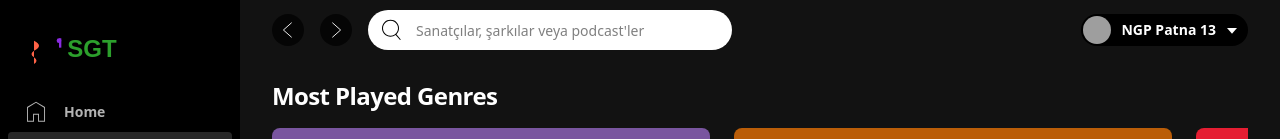
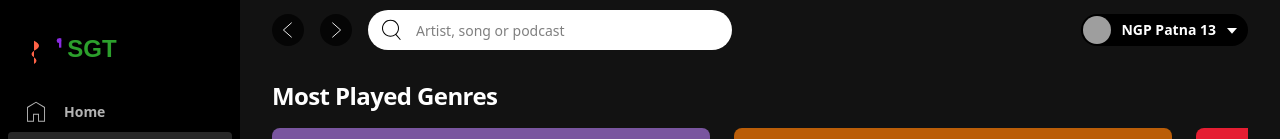
Before and after one commit to Purush2006/minnorProject, a React (Create React App) app: page /search in a window 1280 px wide. Shown: the top 139 px of the page. Built offline with nearby package versions, Linux system fonts and the light colour scheme; grey boxes are pictures that could not be loaded.

Commit message:
initial commit

```diff
--- a/src/components/Navbar/Search.js
+++ b/src/components/Navbar/Search.js
@@ -6,7 +6,7 @@ function Search() {
 			<label htmlFor="search-input" className="text-black w-12 h-10 flex items-center justify-center absolute top-0 left-0">
 				<Icon size={24} name="search" />
 			</label>
-			<input autoFocus={true} type="text" id="search-input" className="h-10 pl-12 outline-none text-black font-medium bg-white rounded-3xl text-sm placeholder-black/50 max-w-full w-[22.75rem]" placeholder="Sanatçılar, şarkılar veya podcast'ler"/>
+			<input autoFocus={true} type="text" id="search-input" className="h-10 pl-12 outline-none text-black font-medium bg-white rounded-3xl text-sm placeholder-black/50 max-w-full w-[22.75rem]" placeholder="Artist, song or podcast"/>
 		</div>
 	)
 }
```
